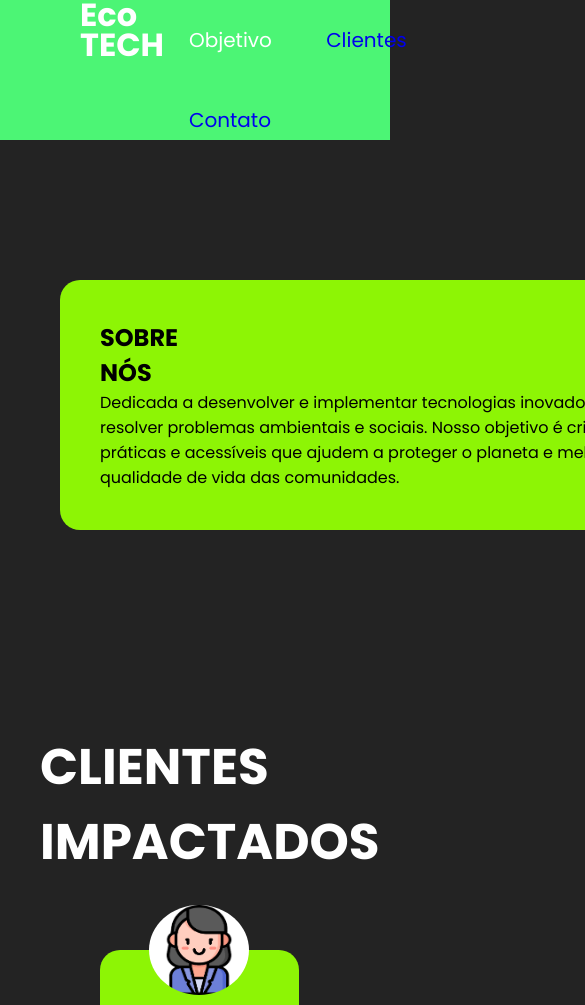
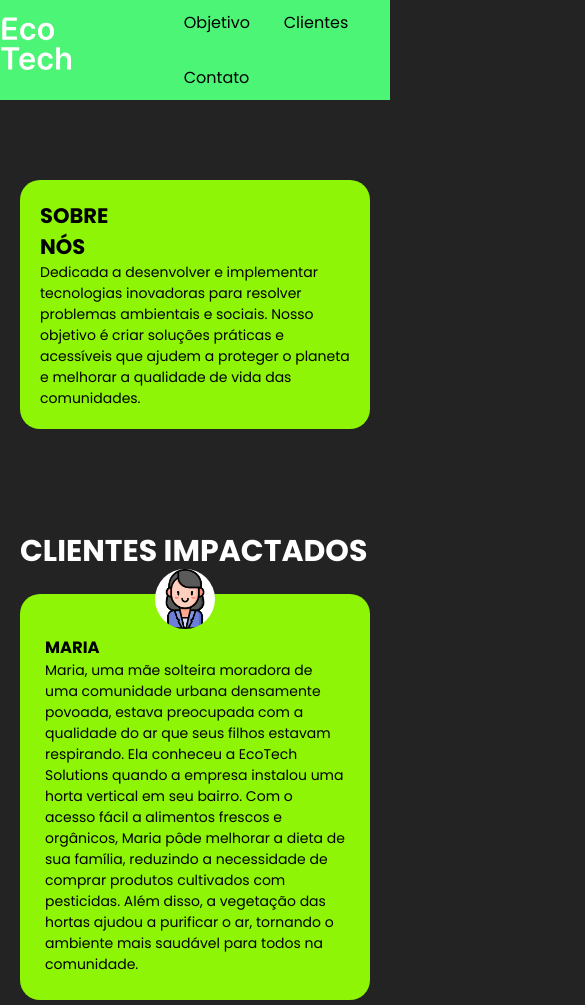
Before and after one commit to MarleyDEVV/miss-oMOMENTO, a plain HTML site: page missaãoMomento/index.html in a window 390 px wide. Shown: the top 1005 px of the page, 585 px wide, since content can reach past the window. Drawn offline with Linux system fonts and the light colour scheme.

Commit message:
final/responsivo

```diff
--- a/missaãoMomento/css/style.css
+++ b/missaãoMomento/css/style.css
@@ -1,39 +1,10 @@
 *{
     margin: 0%;
     padding: 0%;
-
+    scroll-behavior: smooth;
 }
 
-@media (max-width: 400px) {
-    header {
-        flex-direction: column;
-        flex-wrap: wrap;
-        min-width: 100%;
-        margin: auto;
-    }
 
-    main {
-       flex-direction: column;
-       margin: auto;
-    }
-    body{
-        margin: auto;
-        display: flex;
-        flex-wrap: wrap;
-
-    }
-
-    .imgcapa{
-        display: none;
-    }
-
-    .clientes{
-        display: flex;
-        flex-direction: column;
-        justify-content: center;
-        margin: auto;
-    }
-}
 
 
 body{
@@ -53,9 +24,17 @@ header{
 
 }
 
+header img{
+    height: 120px;
+}
+
 header h1{
     margin-left: 80px;
     line-height: 30px;
+}
+
+ul a{
+    color: black;
 }
 
 
@@ -163,3 +142,70 @@ aside img{
     display: flex;
     flex-direction: column;
 }
+
+/* Estilos base */
+/* Coloque seus estilos base aqui */
+
+/* Media query para telas de tamanho de iPhone e Android */
+@media screen and (max-width: 767px) {
+    body {
+        font-size: 14px; /* Ajuste o tamanho da fonte para dispositivos móveis */
+    }
+
+    header {
+        height: 100px; /* Reduza a altura do cabeçalho */
+    }
+
+    header img {
+        height: 80px; /* Reduza o tamanho do logo */
+    }
+
+    li {
+        margin: 15px; /* Reduza a margem entre os itens do menu */
+        font-size: 16px; /* Ajuste o tamanho da fonte do menu */
+    }
+
+    section {
+        margin: 80px 0 0 20px; /* Ajuste as margens do conteúdo */
+    }
+
+    .imgcapa{
+        display: none;
+    }
+
+    main {
+        padding: 20px; /* Reduza o preenchimento do conteúdo principal */
+        min-width: auto; /* Remova a largura mínima */
+        margin-right: 20px; /* Ajuste a margem direita */
+    }
+
+    .clientes {
+        flex-direction: column; /* Alinhe os clientes verticalmente em dispositivos móveis */
+        margin: 20px; /* Ajuste a margem geral */
+    }
+
+    .box1, .box2, .box3 {
+        margin: 20px 0; /* Ajuste a margem entre os boxes */
+    }
+
+    .img {
+        width: 80px; /* Reduza o tamanho da imagem */
+        top: -50px; /* Ajuste a posição da imagem */
+    }
+
+    aside h1 {
+        font-size: 30px; /* Reduza o tamanho do título dos clientes */
+        margin: 100px 0 -20px 20px; /* Ajuste as margens do título */
+    }
+
+    aside img {
+        width: 60px; /* Reduza o tamanho da imagem do cliente */
+        height: 60px;
+    }
+
+    #Contato img {
+        height: 60px; /* Reduza o tamanho do ícone de contato */
+        width: 60px;
+        margin: 20px;
+    }
+}
--- a/missaãoMomento/index.html
+++ b/missaãoMomento/index.html
@@ -11,13 +11,10 @@
 </head>
 <body>
     <header>
-        <div class="header container">
-            <h1>Eco</h1>
-            <h1>TECH</h1>
-        </div>
+        <img src="img/logo.svg" alt="">
 
         <ul>
-            <li>Objetivo</li>
+            <a href="#Objetivo"><li>Objetivo</li></a>
             <a href="#Clientes"><li>Clientes</li></a>
             <a href="#Contato"><li>Contato</li></a>
         </ul>
```
Also changed, not shown: missaãoMomento/img/logo.svg (added).
